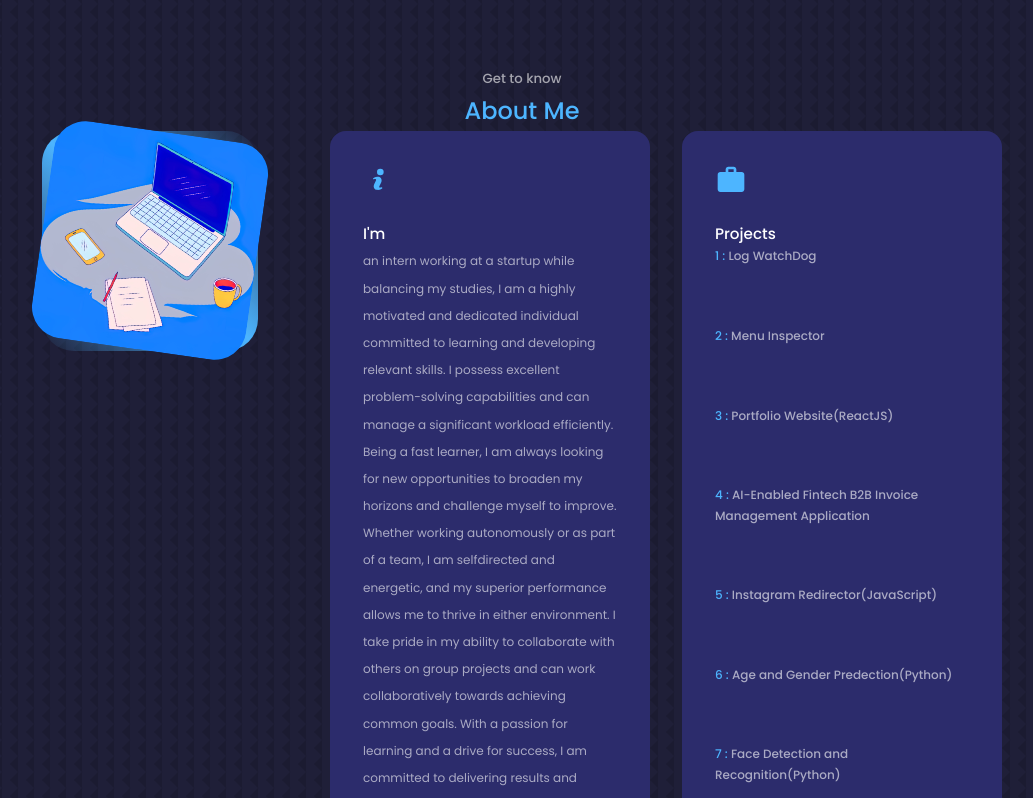
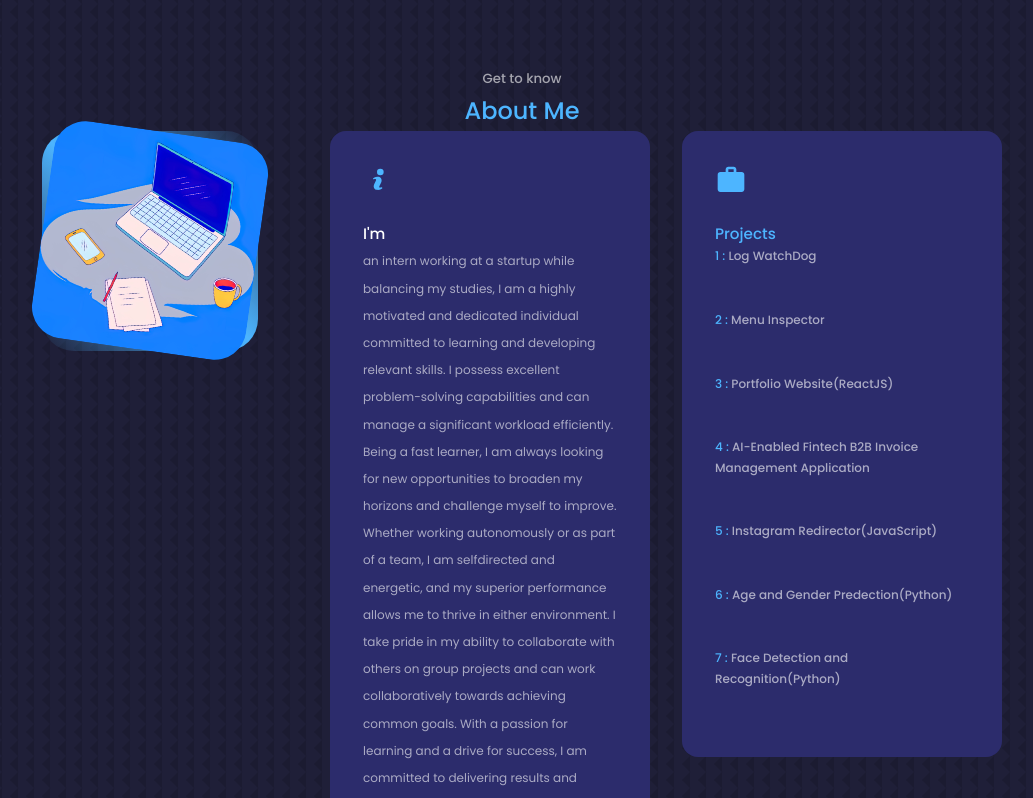
Before and after one commit to D0T7/Portfolio, a React (Create React App) app: page / in a window 1280 px wide. Shown: the part 860-1658 px from the top of the page, without its empty margins (118-1151 px from the left). Built offline with nearby package versions, Linux system fonts and the light colour scheme.

Commit message:
added hyperlink to project section from about section

```diff
--- a/src/components/about/About.css
+++ b/src/components/about/About.css
@@ -86,7 +86,7 @@
 .project_list {
     display: grid;
     grid-template: 1fr;
-    gap: 1rem;
+    gap: 0.5rem;
 }
 
 .certification_list {
--- a/src/components/about/About.jsx
+++ b/src/components/about/About.jsx
@@ -55,7 +55,7 @@ const About = () => {
             {/* End of About Me Article */}
 
 
-
+            <a href='#Projects'>
             <article className="about__card">
               <MdOutlineWork className='about__icon' />
               <h5>Projects</h5>
@@ -68,8 +68,8 @@ const About = () => {
                 <h3>6 : <small>Age and Gender Predection(Python)</small></h3> <br />
                 <h3>7 : <small>Face Detection and Recognition(Python)</small></h3> <br />
               </div>
-
             </article>
+            </a>
             {/* End of Projects Article */}
 
 
```
